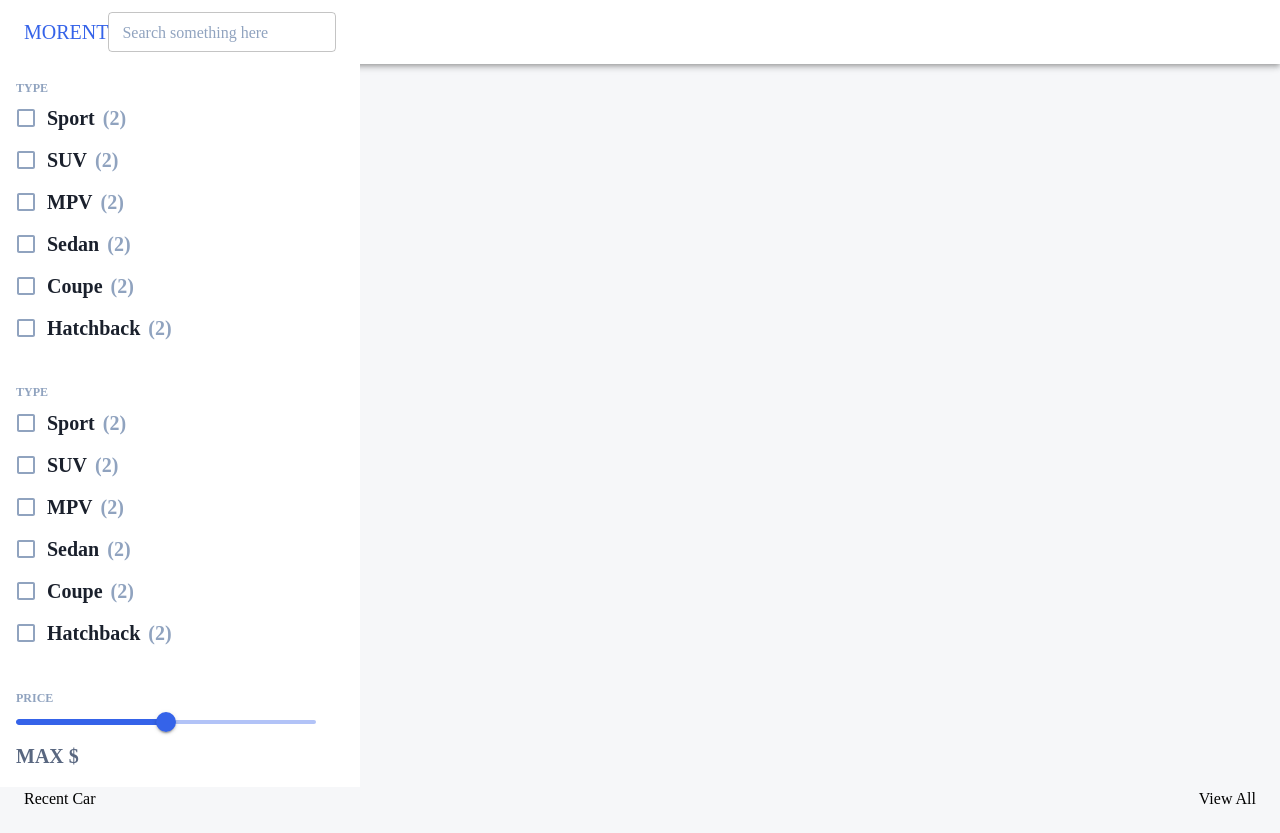
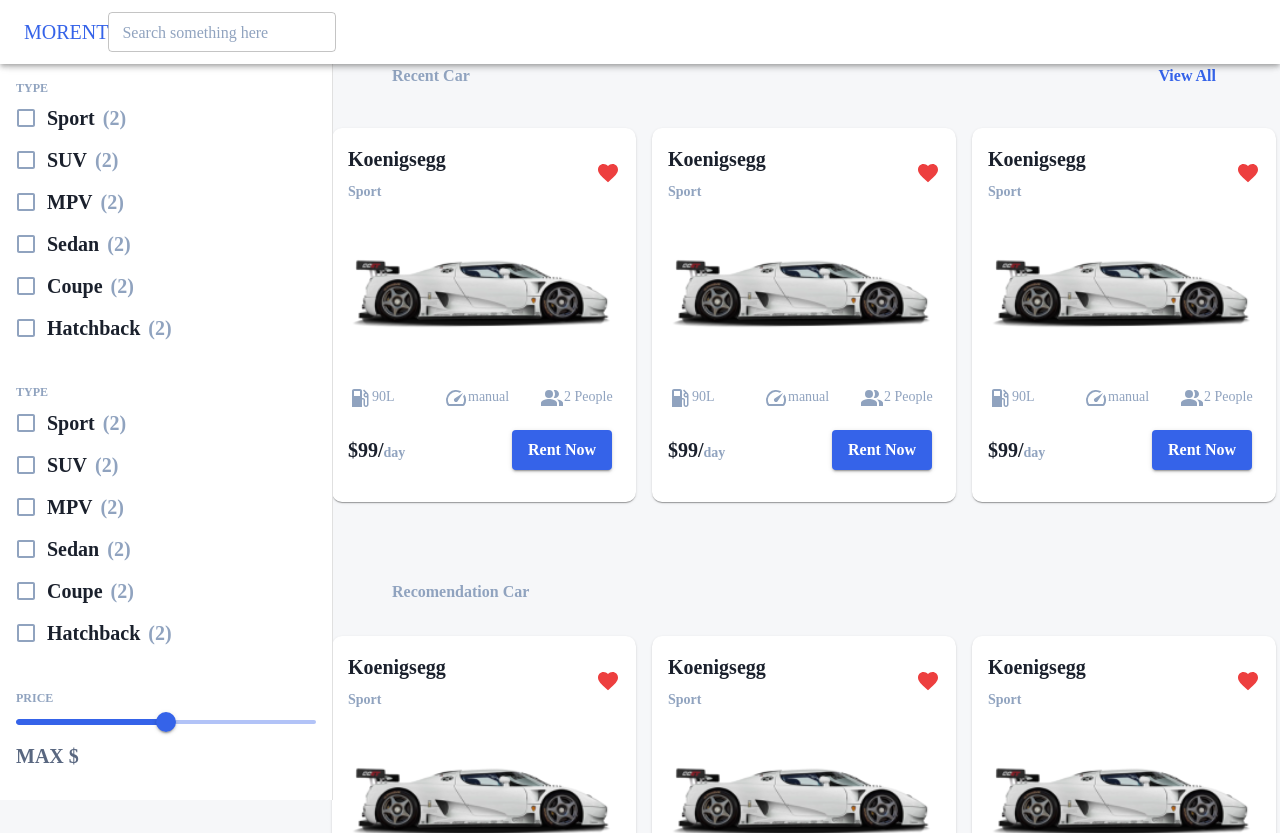
Before and after one commit to Asysyakur/SlicingMoreent, a React (Create React App) app: page /Detail in a window 1280 px wide. Shown: the top 833 px of the page. Built offline with nearby package versions, Linux system fonts and the light colour scheme.

Commit message:
update component Detail

```diff
--- a/src/components/NavBar.js
+++ b/src/components/NavBar.js
@@ -3,7 +3,7 @@
 
 export default function NavBar() {
     return (
-        <AppBar position="static" color="common">
+        <AppBar position="fixed" sx={{ zIndex: (theme) => theme.zIndex.drawer + 1 }} color="common">
         <Toolbar>
             <Typography variant="h6" color="primary">
             MORENT
--- a/src/components/Pickbox.js
+++ b/src/components/Pickbox.js
@@ -3,9 +3,9 @@
 import Select from "@mui/material/Select";
 import MenuItem from "@mui/material/MenuItem";
 import CircleIcon from "@mui/icons-material/Circle";
-import { Typography, Box, FormControl, InputLabel } from "@mui/material";
+import { Typography, Box, FormControl } from "@mui/material";
 
-export default function Pickbox({ name }) {
+export default function Pickbox({sx, name }) {
   const [selectedOption, setSelectedOption] = useState("default");
 
   const handleChange = (event) => {
@@ -15,8 +15,7 @@
   return (
     <Box
       sx={{
-        paddingY: 4,
-        paddingX: 4,
+        ...sx,
         backgroundColor: "#ffffff",
         borderRadius: "10px",
       }}
@@ -50,7 +49,7 @@
         container
         justifyContent="center"
         alignItems={"center"}
-        columnSpacing={4}
+        columnSpacing={2}
         sx={{ marginY: 1 }}
       >
         <Grid item>
--- a/src/components/Sidebar.js
+++ b/src/components/Sidebar.js
@@ -9,21 +9,28 @@
   Typography,
   Grid,
   Slider,
+  Drawer,
 } from "@mui/material";
 import React, { useState } from "react";
 
 export default function Sidebar() {
   const [sliderValue, setSliderValue] = useState();
   return (
+    <Drawer
+        anchor="left"
+        variant="permanent"
+      >
     <Box
       sx={{
-        width: 328,
+        width: 300,
         padding: 2,
-        zIndex: 1200,
-        backgroundColor:"#ffffff"
+        zIndex: 2000,
+        backgroundColor:"#ffffff",
+        marginTop:8
       }}
       role="presentation"
     >
+
       <FormControl component="fieldset" sx={{ paddingBottom: 4,  }}>
         <FormLabel
           sx={{ fontWeight: 600, fontSize: 12 }}
@@ -128,5 +135,6 @@
         </Typography>
       </Box>
     </Box>
+      </Drawer>
   );
 }
--- a/src/pages/Detail.js
+++ b/src/pages/Detail.js
@@ -1,31 +1,49 @@
-import React from 'react'
+import React from "react";
 import Card from "../components/Card";
 import NavBar from "../components/NavBar";
 import Grid from "@mui/material/Grid";
-import { Button, Typography } from "@mui/material";
+import { Box, Typography } from "@mui/material";
 import Sidebar from "../components/Sidebar";
 import cars from "../datamobil.json";
 
 export default function Detail() {
   return (
-    <div style={{backgroundColor:"#F6F7F9"}}>
+    <div style={{ backgroundColor: "#F6F7F9" }}>
       <NavBar />
+
           <Sidebar />
+
+
+          <Box sx={{ marginLeft: '328px' }}>
             <Grid
               container
-        sx={{ paddingX: 3 }}
+              sx={{ paddingX: 8, marginTop: 8 }}
               justifyContent="space-between"
-        spacing={1}
             >
               <Grid item>
-          <Typography>Recent Car</Typography>
+                <Typography
+                  sx={{ fontSize: 16, fontWeight: 600 }}
+                  color="text.secondary"
+                >
+                  Recent Car
+                </Typography>
               </Grid>
               <Grid item>
-          <Typography>View All</Typography>
+                <Typography
+                  sx={{ fontSize: 16, fontWeight: 600 }}
+                  color="primary"
+                >
+                  View All
+                </Typography>
               </Grid>
             </Grid>
-      <Grid justifyContent="center" container spacing={2} sx={{ marginTop: 2 }}>
-          {cars.map((car) => (
+            <Grid
+              justifyContent="center"
+              container
+              spacing={2}
+              sx={{ marginY: 3 }}
+            >
+              {cars.slice(0, 3).map((car) => (
                 <Grid item>
                   <Card
                     image={car.image}
@@ -39,6 +57,34 @@
                 </Grid>
               ))}
             </Grid>
+            <Typography
+              sx={{ paddingX: 8, marginTop: 8, fontSize: 16, fontWeight: 600 }}
+              color="text.secondary"
+            >
+              Recomendation Car
+            </Typography>
+            <Grid
+              justifyContent="center"
+              container
+              spacing={2}
+              sx={{ marginY: 2 }}
+            >
+              {cars.slice(0, 3).map((car) => (
+                <Grid item>
+                  <Card
+                    image={car.image}
+                    name={car.name}
+                    category={car.category}
+                    gas={car.gas}
+                    manual={car.manual}
+                    size={car.size}
+                    price={car.price}
+                  />
+                </Grid>
+              ))}
+            </Grid>
+          </Box>
+
     </div>
-  )
+  );
 }
--- a/src/pages/Home.js
+++ b/src/pages/Home.js
@@ -2,7 +2,7 @@
 import Card from "../components/Card";
 import NavBar from "../components/NavBar";
 import Grid from "@mui/material/Grid";
-import { Box, Button, Typography } from "@mui/material";
+import { Box, Typography } from "@mui/material";
 import SwapVertIcon from "@mui/icons-material/SwapVert";
 import Pickbox from "../components/Pickbox";
 import cars from "../datamobil.json";
@@ -21,13 +21,13 @@
         sx={{ marginY: 3 }}
       >
         <Grid item>
-          <Pickbox name="Pick - Up" />
+          <Pickbox sx={{padding:4}} name="Pick - Up" />
         </Grid>
         <Grid item>
           <ButtonUsage sx={{width:'60px', height:'60px', borderRadius:'10px'}} Icon={SwapVertIcon} />
         </Grid>
         <Grid item>
-          <Pickbox name="Drop - Off" />
+          <Pickbox sx={{padding:4}} name="Drop - Off" />
         </Grid>
       </Grid>
 
```
Lines whose indentation alone changed are shown as unchanged.
